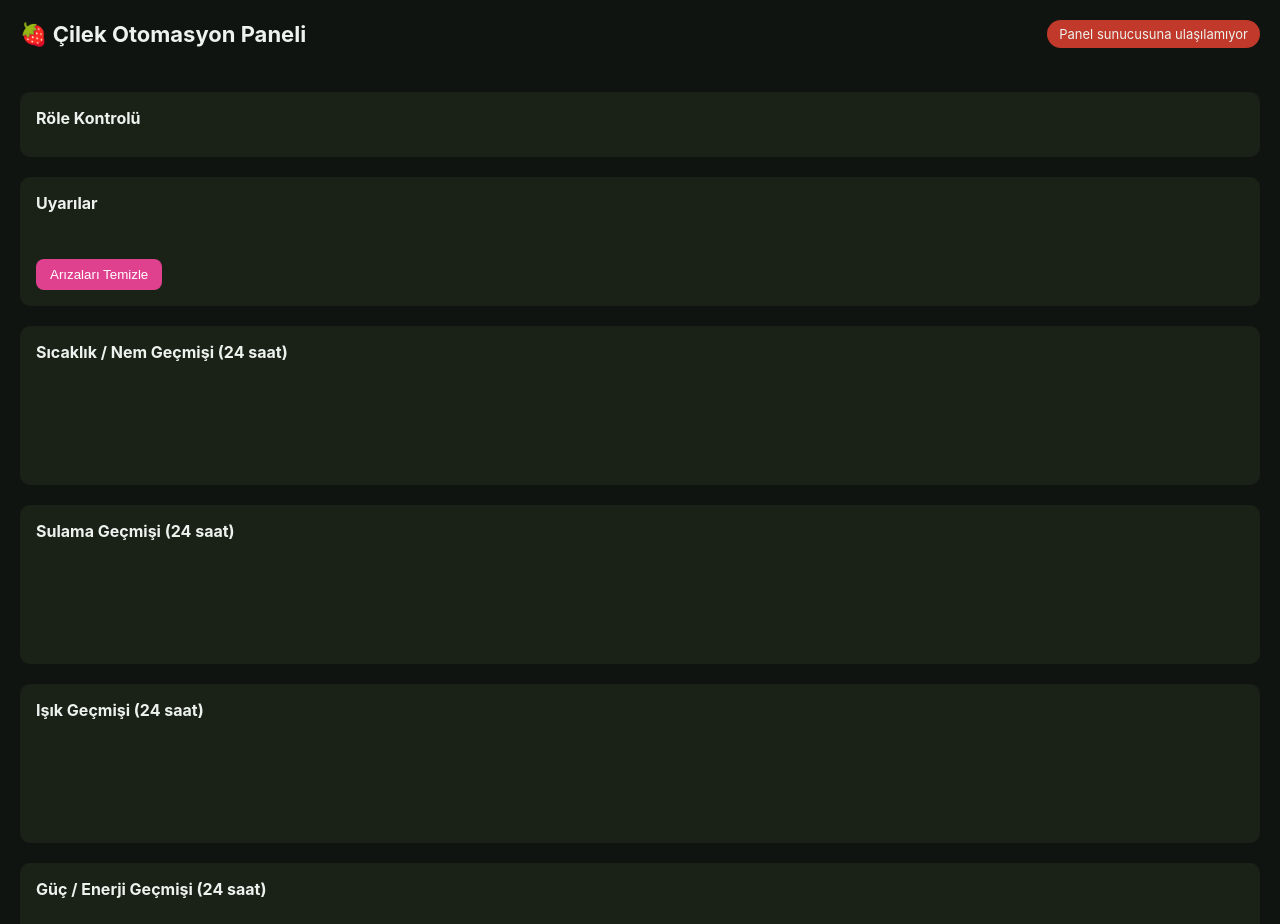
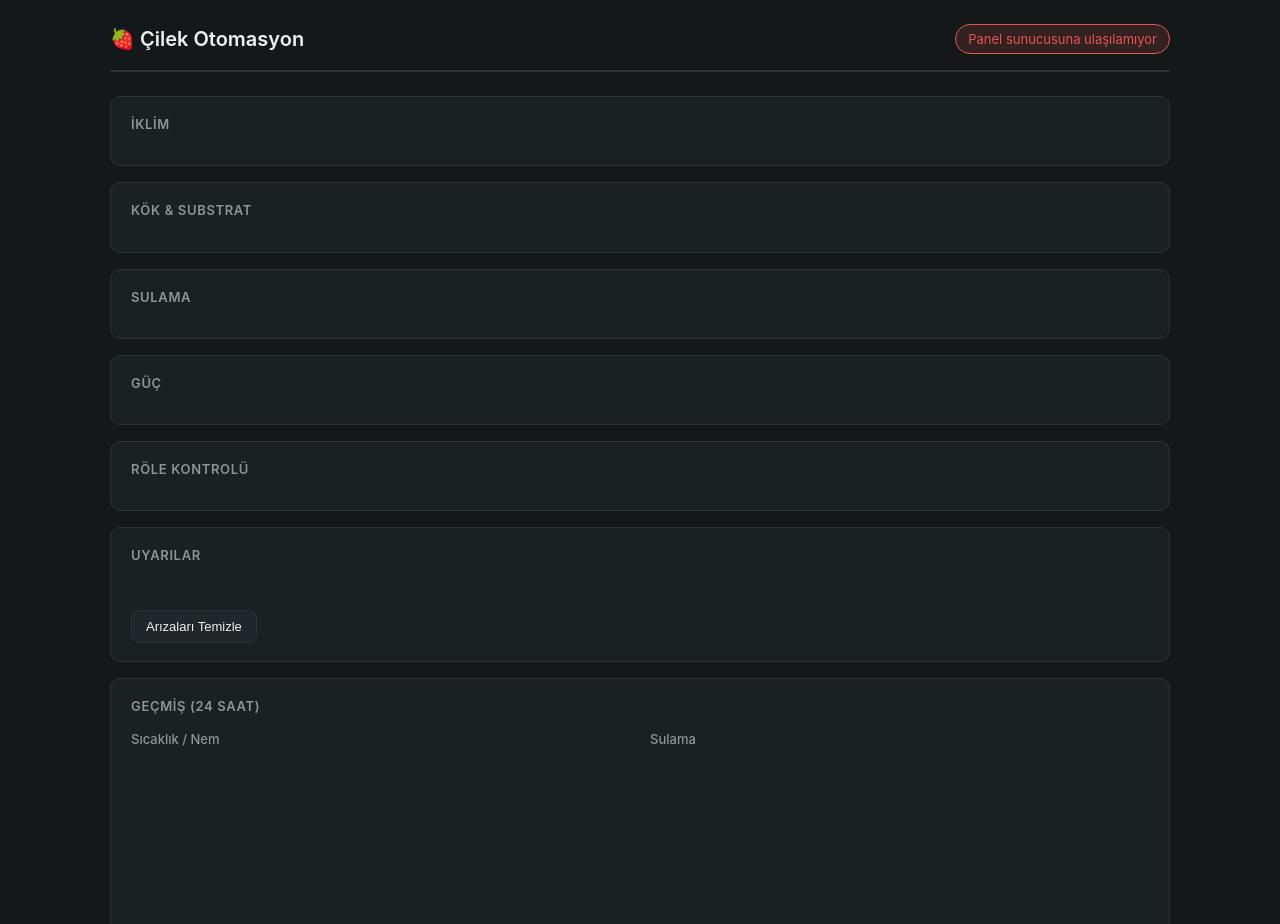
Before and after one commit to Onuralpbsr/CilekOtomasyon, a website: page web/public/index.html in a window 1280 px wide. Shown: the top 924 px of the page. Drawn offline with nearby package versions, Linux system fonts and the light colour scheme; no server answers.

Commit message:
Web panelini sade, minimal ve kategorilere ayrılmış arayüze çevir
Tek büyük kart grid'i yerine üst durum şeridi (evre, su seviyesi,
sulama, uyarı) + İklim/Kök & Substrat/Sulama/Güç başlıklı gruplanmış
kartlar. Renk paleti sadeleştirildi, kenarlık tabanlı tutarlı kart
tasarımı ve geniş ekranda 2 sütunlu grafik grid'i eklendi.

```diff
--- a/web/public/app.js
+++ b/web/public/app.js
@@ -5,10 +5,16 @@ const RELAYS = [
   { key: "climate", label: "Isıtıcı/Nem" },
 ];
 
+const STAGE_NAMES = ["Fide", "Vegetatif", "Çiçek", "Meyve"];
+
 let climateChart, irrigationChart, lightChart, powerChart;
 
 function card(label, value, unit) {
   return `<div class="card"><div class="label">${label}</div><div class="value">${value}<span class="unit"> ${unit || ""}</span></div></div>`;
+}
+
+function stat(label, value, alert = false) {
+  return `<div class="stat ${alert ? "alert" : ""}"><div class="label">${label}</div><div class="value">${value}</div></div>`;
 }
 
 function fmt(n, digits = 1) {
@@ -29,22 +35,38 @@ async function refreshLive() {
     connBadge.textContent = "Bağlı";
     connBadge.className = "badge ok";
 
-    const cards = document.getElementById("cards");
-    cards.innerHTML = [
+    const hasFault = status.faults.pumpFault || status.faults.waterLowFault;
+
+    document.getElementById("statusStrip").innerHTML = [
+      stat("Evre", STAGE_NAMES[status.stage] ?? "—"),
+      stat("Su Seviyesi", status.irrigation.waterLevelOk ? "Normal" : "DÜŞÜK", !status.irrigation.waterLevelOk),
+      stat("Sulama", status.irrigation.inProgress ? "Sürüyor" : "Bekliyor"),
+      stat("Bugün Sulama", `${status.irrigation.irrigationsToday} kez`),
+      stat("Uyarı", hasFault ? (status.faults.lastAlarm || "Aktif arıza") : "Yok", hasFault),
+    ].join("");
+
+    document.getElementById("cardsClimate").innerHTML = [
       card("Ortam Sıcaklık (BME280)", fmt(status.climate.ambientTempBME), "°C"),
       card("Ortam Nem (BME280)", fmt(status.climate.ambientHumBME), "%"),
       card("Basınç", fmt(status.climate.pressureHPa, 0), "hPa"),
-      card("SHT30 #1 Sıcaklık", fmt(status.climate.tempSHT1), "°C"),
-      card("SHT30 #1 Nem", fmt(status.climate.humSHT1), "%"),
-      card("SHT30 #2 Sıcaklık", fmt(status.climate.tempSHT2), "°C"),
-      card("SHT30 #2 Nem", fmt(status.climate.humSHT2), "%"),
+      card("SHT30 #1", `${fmt(status.climate.tempSHT1)}°C / ${fmt(status.climate.humSHT1)}`, "%"),
+      card("SHT30 #2", `${fmt(status.climate.tempSHT2)}°C / ${fmt(status.climate.humSHT2)}`, "%"),
       card("Işık", fmt(status.climate.lux, 0), "lux"),
+    ].join("");
+
+    document.getElementById("cardsRoot").innerHTML = [
       card("Besin Sıcaklığı", fmt(status.root.nutrientTempC), "°C"),
       card("Kök Bölgesi Sıcaklığı", fmt(status.root.rootZoneTempC), "°C"),
-      card("Substrate Nem", fmt(status.root.soilMoisturePct), "%"),
+      card("Substrat Nemi", fmt(status.root.soilMoisturePct), "%"),
+    ].join("");
+
+    document.getElementById("cardsIrrigation").innerHTML = [
       card("Sulama (Bugün)", fmt(status.irrigation.flowInLitresToday, 2), "L"),
       card("Drenaj (Bugün)", fmt(status.irrigation.flowDrainLitresToday, 2), "L"),
       card("Sulama Sayısı", status.irrigation.irrigationsToday, "kez"),
+    ].join("");
+
+    document.getElementById("cardsPower").innerHTML = [
       card("Pompa Voltajı", fmt(status.power.pumpVoltage, 2), "V"),
       card("Pompa Akımı", fmt(status.power.pumpCurrentA, 2), "A"),
       card("Pompa Güç", fmt(status.power.pumpPowerW, 1), "W"),
@@ -54,7 +76,6 @@ async function refreshLive() {
       card("AC Enerji (toplam)", fmt(status.power.acEnergyKWh, 3), "kWh"),
       card("AC Frekans", fmt(status.power.acFrequency, 0), "Hz"),
       card("AC Güç Faktörü", fmt(status.power.acPowerFactor, 2), ""),
-      card("Su Seviyesi", status.irrigation.waterLevelOk ? "Normal" : "DÜŞÜK", ""),
     ].join("");
 
     const relayDiv = document.getElementById("relayControls");
@@ -67,7 +88,6 @@ async function refreshLive() {
     });
 
     const alarms = document.getElementById("alarms");
-    const hasFault = status.faults.pumpFault || status.faults.waterLowFault;
     alarms.className = hasFault ? "has-alarm" : "";
     alarms.textContent = hasFault ? (status.faults.lastAlarm || "Aktif arıza var") : "Aktif uyarı yok";
 
--- a/web/public/index.html
+++ b/web/public/index.html
@@ -8,12 +8,34 @@
 <script src="https://cdn.jsdelivr.net/npm/chart.js"></script>
 </head>
 <body>
+<div class="container">
+
   <header>
-  <h1>🍓 Çilek Otomasyon Paneli</h1>
+    <h1>🍓 Çilek Otomasyon</h1>
     <div id="connStatus" class="badge">Bağlanıyor...</div>
   </header>
 
-<section class="grid" id="cards"></section>
+  <section class="status-strip" id="statusStrip"></section>
+
+  <section class="panel">
+    <h2>İklim</h2>
+    <div class="grid" id="cardsClimate"></div>
+  </section>
+
+  <section class="panel">
+    <h2>Kök &amp; Substrat</h2>
+    <div class="grid" id="cardsRoot"></div>
+  </section>
+
+  <section class="panel">
+    <h2>Sulama</h2>
+    <div class="grid" id="cardsIrrigation"></div>
+  </section>
+
+  <section class="panel">
+    <h2>Güç</h2>
+    <div class="grid" id="cardsPower"></div>
+  </section>
 
   <section class="panel">
     <h2>Röle Kontrolü</h2>
@@ -27,25 +49,28 @@
   </section>
 
   <section class="panel">
-  <h2>Sıcaklık / Nem Geçmişi (24 saat)</h2>
-  <canvas id="climateChart" height="90"></canvas>
+    <h2>Geçmiş (24 saat)</h2>
+    <div class="chart-grid">
+      <div class="chart-box">
+        <h3>Sıcaklık / Nem</h3>
+        <canvas id="climateChart" height="160"></canvas>
+      </div>
+      <div class="chart-box">
+        <h3>Sulama</h3>
+        <canvas id="irrigationChart" height="160"></canvas>
+      </div>
+      <div class="chart-box">
+        <h3>Işık</h3>
+        <canvas id="lightChart" height="160"></canvas>
+      </div>
+      <div class="chart-box">
+        <h3>Güç / Enerji</h3>
+        <canvas id="powerChart" height="160"></canvas>
+      </div>
+    </div>
   </section>
 
-<section class="panel">
-  <h2>Sulama Geçmişi (24 saat)</h2>
-  <canvas id="irrigationChart" height="90"></canvas>
-</section>
-
-<section class="panel">
-  <h2>Işık Geçmişi (24 saat)</h2>
-  <canvas id="lightChart" height="90"></canvas>
-</section>
-
-<section class="panel">
-  <h2>Güç / Enerji Geçmişi (24 saat)</h2>
-  <canvas id="powerChart" height="90"></canvas>
-</section>
-
+</div>
 <script src="app.js"></script>
 </body>
 </html>
--- a/web/public/style.css
+++ b/web/public/style.css
@@ -1,10 +1,12 @@
 :root {
-  --bg: #0f1410;
-  --card: #1a2218;
-  --accent: #e0418f;
-  --green: #4caf6d;
-  --text: #eef2ee;
-  --muted: #9aa89c;
+  --bg: #14181a;
+  --panel: #1b2023;
+  --card: #20262a;
+  --border: #2b3236;
+  --accent: #4caf6d;
+  --text: #eef1f0;
+  --muted: #8b969a;
+  --danger: #e2574c;
 }
 
 * { box-sizing: border-box; }
@@ -14,50 +16,84 @@ body {
   font-family: -apple-system, "Segoe UI", sans-serif;
   background: var(--bg);
   color: var(--text);
-  padding: 20px;
+  line-height: 1.4;
+}
+
+.container {
+  max-width: 1100px;
+  margin: 0 auto;
+  padding: 24px 20px 60px;
 }
 
 header {
   display: flex;
   align-items: center;
   justify-content: space-between;
-  margin-bottom: 20px;
+  margin-bottom: 16px;
 }
 
-h1 { font-size: 22px; margin: 0; }
+h1 { font-size: 20px; font-weight: 600; margin: 0; }
 
 .badge {
-  padding: 6px 12px;
+  padding: 5px 12px;
   border-radius: 20px;
-  background: #333;
+  background: var(--card);
+  border: 1px solid var(--border);
+  color: var(--muted);
   font-size: 13px;
 }
-.badge.ok { background: var(--green); color: #0f1410; }
-.badge.err { background: #c0392b; }
+.badge.ok { background: rgba(76, 175, 109, 0.15); border-color: var(--accent); color: var(--accent); }
+.badge.err { background: rgba(226, 87, 76, 0.15); border-color: var(--danger); color: var(--danger); }
+
+.status-strip {
+  display: grid;
+  grid-template-columns: repeat(auto-fit, minmax(150px, 1fr));
+  gap: 1px;
+  background: var(--border);
+  border: 1px solid var(--border);
+  border-radius: 10px;
+  overflow: hidden;
+  margin-bottom: 24px;
+}
+.status-strip .stat {
+  background: var(--panel);
+  padding: 12px 16px;
+}
+.status-strip .stat .label { font-size: 11px; color: var(--muted); text-transform: uppercase; letter-spacing: 0.04em; }
+.status-strip .stat .value { font-size: 18px; font-weight: 600; margin-top: 2px; }
+.status-strip .stat.alert .value { color: var(--danger); }
+
+.panel {
+  background: var(--panel);
+  border: 1px solid var(--border);
+  border-radius: 10px;
+  padding: 18px 20px;
+  margin-bottom: 16px;
+}
+.panel h2 {
+  margin: 0 0 14px;
+  font-size: 13px;
+  font-weight: 600;
+  text-transform: uppercase;
+  letter-spacing: 0.05em;
+  color: var(--muted);
+}
 
 .grid {
   display: grid;
-  grid-template-columns: repeat(auto-fill, minmax(160px, 1fr));
-  gap: 12px;
-  margin-bottom: 24px;
+  grid-template-columns: repeat(auto-fill, minmax(150px, 1fr));
+  gap: 10px;
 }
 
 .card {
   background: var(--card);
-  border-radius: 10px;
-  padding: 14px;
+  border: 1px solid var(--border);
+  border-radius: 8px;
+  padding: 12px 14px;
 }
 .card .label { font-size: 12px; color: var(--muted); }
-.card .value { font-size: 22px; font-weight: 600; margin-top: 4px; }
-.card .unit { font-size: 13px; color: var(--muted); }
-
-.panel {
-  background: var(--card);
-  border-radius: 10px;
-  padding: 16px;
-  margin-bottom: 20px;
-}
-.panel h2 { margin-top: 0; font-size: 16px; }
+.card .value { font-size: 19px; font-weight: 600; margin-top: 4px; }
+.card .unit { font-size: 12px; font-weight: 400; color: var(--muted); }
 
 .relays {
   display: flex;
@@ -68,22 +104,36 @@ h1 { font-size: 22px; margin: 0; }
 .relay-btn {
   padding: 10px 16px;
   border-radius: 8px;
-  border: 1px solid #444;
-  background: #222;
+  border: 1px solid var(--border);
+  background: var(--card);
   color: var(--text);
   cursor: pointer;
   font-size: 14px;
 }
-.relay-btn.on { background: var(--green); color: #0f1410; border-color: var(--green); }
+.relay-btn.on { background: rgba(76, 175, 109, 0.18); border-color: var(--accent); color: var(--accent); }
 
-#alarms { margin-bottom: 12px; min-height: 20px; color: var(--muted); }
-#alarms.has-alarm { color: #ff7675; font-weight: 600; }
+#alarms { margin-bottom: 12px; min-height: 20px; color: var(--muted); font-size: 14px; }
+#alarms.has-alarm { color: var(--danger); font-weight: 600; }
 
 button#clearFaultsBtn {
   padding: 8px 14px;
   border-radius: 8px;
-  border: none;
-  background: var(--accent);
-  color: white;
+  border: 1px solid var(--border);
+  background: var(--card);
+  color: var(--text);
   cursor: pointer;
+  font-size: 13px;
 }
+button#clearFaultsBtn:hover { border-color: var(--danger); color: var(--danger); }
+
+.chart-grid {
+  display: grid;
+  grid-template-columns: repeat(auto-fit, minmax(420px, 1fr));
+  gap: 20px;
+}
+.chart-box h3 {
+  margin: 0 0 8px;
+  font-size: 13px;
+  font-weight: 500;
+  color: var(--muted);
+}
```
Lines whose indentation alone changed are shown as unchanged.
